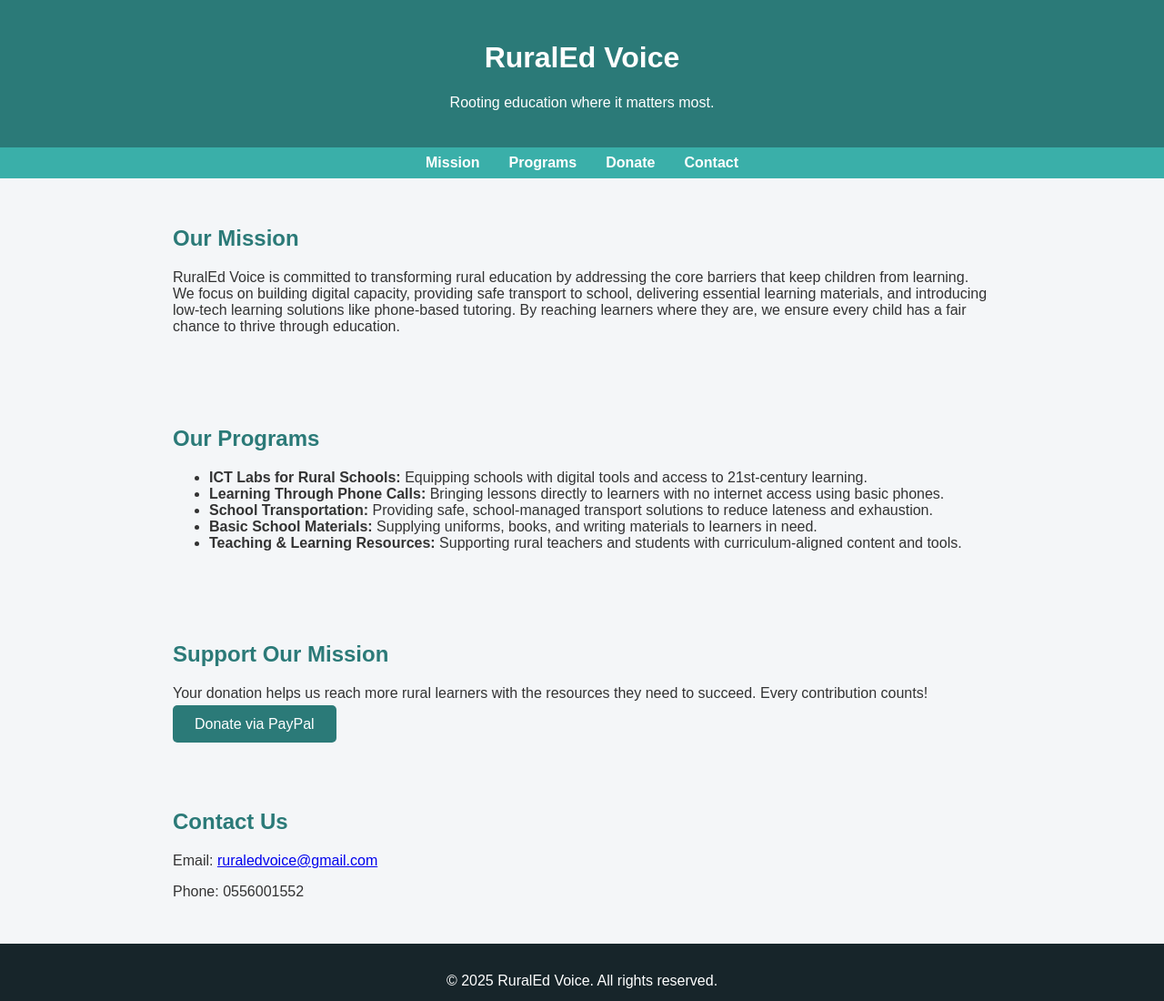
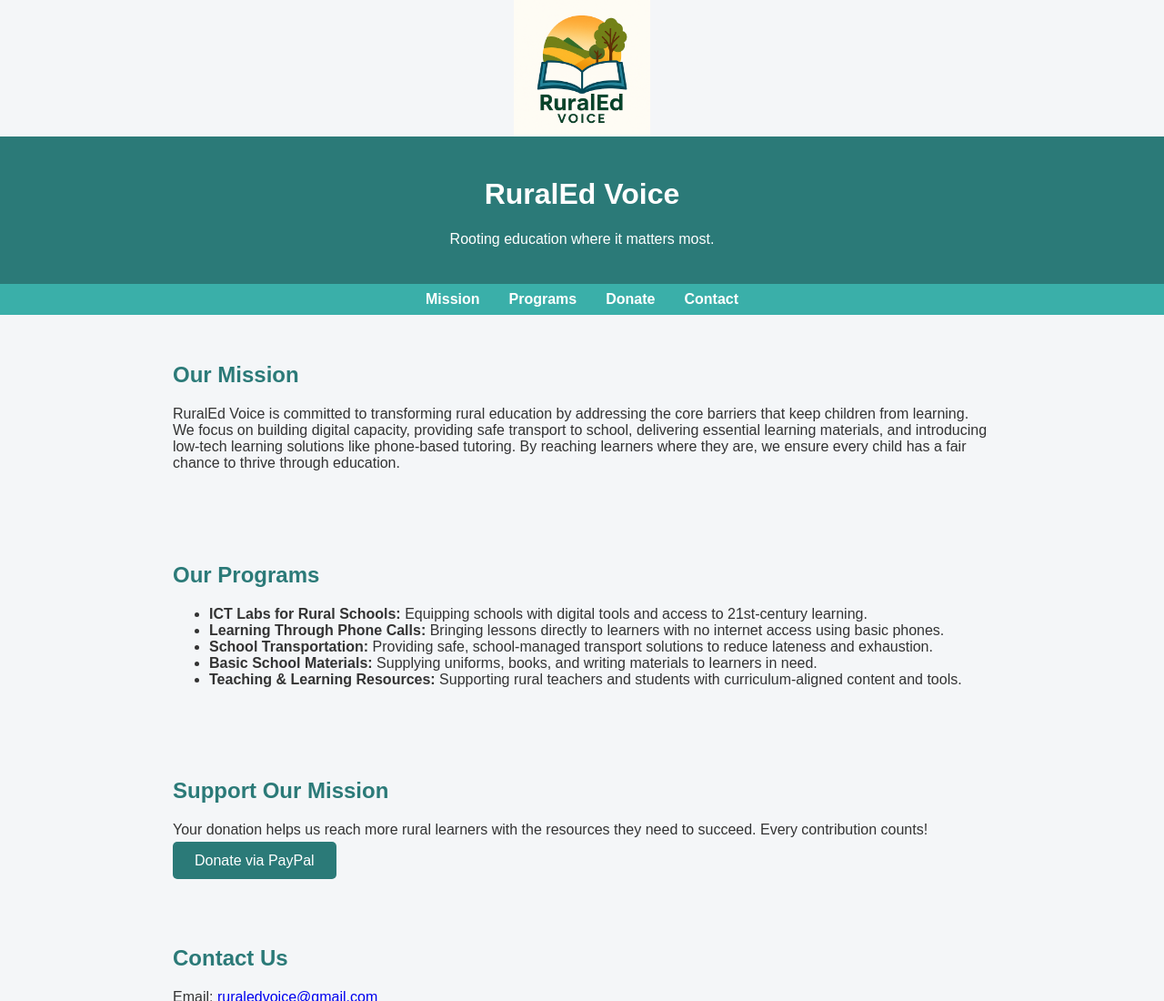
Before and after one commit to ruraledvoice/ruraled-website, a plain HTML site: page index.html in a window 1280 px wide. Shown: the top 1100 px of the page at 91% size. Drawn offline with Linux system fonts and the light colour scheme.

Commit message:
Update index.html

```diff
--- a/index.html
+++ b/index.html
@@ -1,3 +1,4 @@
+<img src="RuralEd_Logo.png" alt="RuralEd Logo" style="width: 150px; display: block; margin: 0 auto;" />
 <!DOCTYPE html>
 <html lang="en">
 <head>
```
